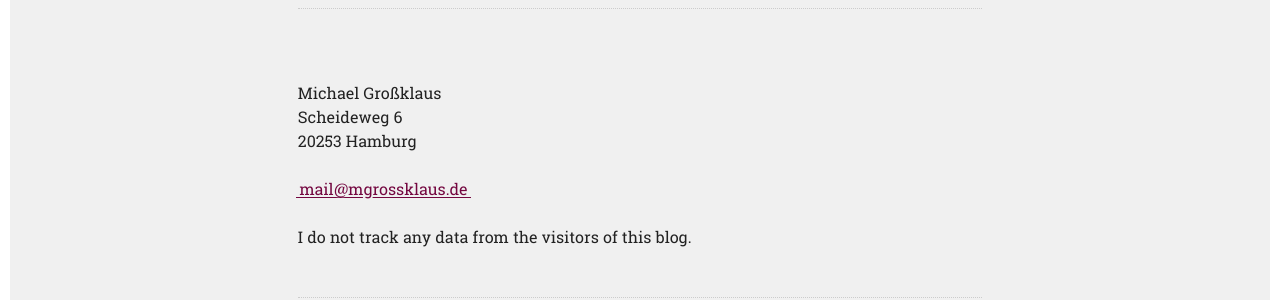
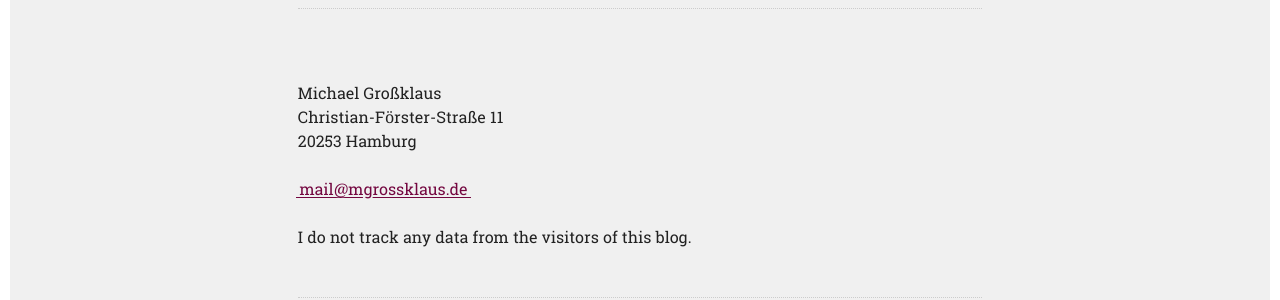
Before and after one commit to mgrsskls/blog, a Jekyll site: the page built from legal-notice.html, in a window 1280 px wide. Shown: the part 163-463 px from the top of the page. Built offline with Jekyll 4.4.1, drawn with Linux system fonts in a browser that asks for light colours.

Commit message:
Updated impressum

```diff
--- a/legal-notice.html
+++ b/legal-notice.html
@@ -8,7 +8,7 @@
   <p>
     <address>
       Michael Großklaus<br>
-      Scheideweg 6<br>
+      Christian-Förster-Straße 11<br>
       20253 Hamburg<br>
       <br>
       <a href="&#109;&#97;&#105;&#108;&#116;&#111;&#58;&#109;&#97;&#x69;&#108;&#x40;&#x6D;&#x67;&#x72;&#111;&#x73;&#x73;&#107;&#x6C;&#97;&#117;&#115;&#46;&#100;&#x65;">&#109;&#97;&#x69;&#108;&#x40;&#x6D;&#x67;&#x72;&#111;&#x73;&#x73;&#107;&#x6C;&#97;&#117;&#115;&#46;&#100;&#x65;</a>
```
